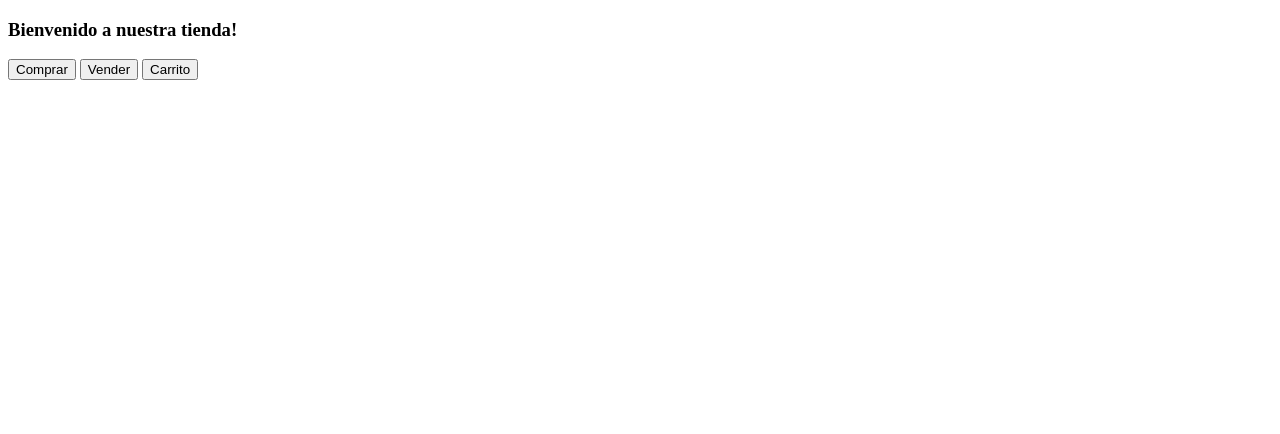
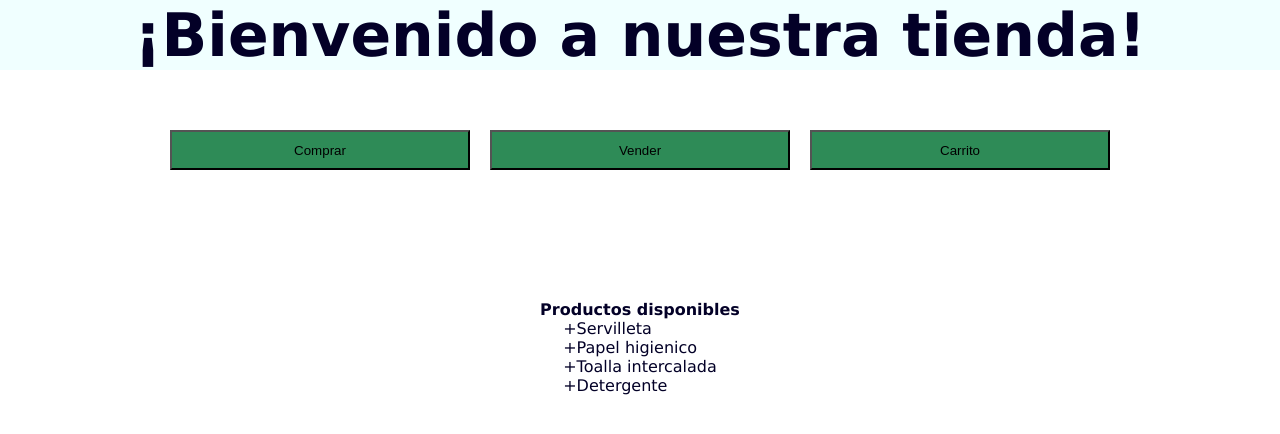
Before and after one commit to EzequielLizarraga/tiendaonline, a plain HTML site: page index.html in a window 1280 px wide. Drawn offline with Linux system fonts and the light colour scheme.

Commit message:
terminado

```diff
--- a/app.js
+++ b/app.js
@@ -44,7 +44,7 @@ if (mi_carrito.includes(item)) {
     const indice = mi_carrito.indexOf(item);
     mi_carrito.splice(indice, 1);
     console.log("¡Vendiste " + item + "!");
-    mi_dinero = mi_dinero + precio_x_item;
+    mi_dinero = mi_dinero + precio_x_producto;
     mostrar_carrito();
 } else {
     console.error("No tenés nada de '" + item + "' para vender.");
@@ -58,3 +58,10 @@ for (let indice = 0; indice < mi_carrito.length; indice++) {
 }
 console.log("Tu dinero:$", mi_dinero);
 }
+
+function mostrar_shop() {
+    console.log("Los productos disponibles son:");
+    for (let indice = 0; indice < shop.length; indice++) {
+        console.log(shop[indice]);
+    }
+    }
--- a/index.html
+++ b/index.html
@@ -3,13 +3,22 @@
 <head>
     <meta charset="UTF-8" />
     <meta name="viewport" content="width=device-width, initial-scale=1.0" />
+    <link rel="stylesheet" href="./style.css">
     <title>Document</title>
 </head>
 <body>
-    <h3>Bienvenido a nuestra tienda!</h3>
-    <button onclick="comprar_prompt()">Comprar</button>
-    <button onclick="vender_prompt()">Vender</button>
-    <button onclick="mostrar_carrito()">Carrito</button>
+    <header>
+    <h3>¡Bienvenido a nuestra tienda!</h3>
+    </header>
+    <div class="botones">
+    <button class="boton" onclick="comprar_prompt()">Comprar</button>
+    <button class="boton" onclick="vender_prompt()">Vender</button>
+    <button class="boton" onclick="mostrar_carrito()">Carrito</button>
+    </div>
+    <div class="productos">
+        <h4>Productos disponibles</h4>
+    <p>+Servilleta <br>+Papel higienico <br>+Toalla intercalada <br>+Detergente </p>
+    </div>
     <script src="app.js"></script>
 </body>
 </html>
--- /dev/null
+++ b/style.css
@@ -0,0 +1,46 @@
+* {
+    margin: 0;
+    padding: 0;
+    box-sizing: border-box;
+}
+
+body {
+    font-family: 'Lucida Sans', 'Lucida Sans Regular', 'Lucida Grande', 'Lucida Sans Unicode', Geneva, Verdana, sans-serif;
+    color: #030027;
+}
+
+header{
+    display: flex;
+    justify-content: center;
+    align-items: center;
+    background-color: azure;
+}
+
+
+h3{
+
+    font-size: 60px;
+}
+
+.boton{
+    width: 300px;
+    height: 40px;
+    background-color: seagreen;
+    margin: 10px;
+}
+
+.botones{
+    display: flex;
+    justify-content: center;
+    align-items: center;
+    margin: 50px;
+
+}
+
+.productos{
+    display: flex;
+    flex-direction: column;
+    justify-content: center;
+    align-items: center;
+    margin: 120px;
+}
```
